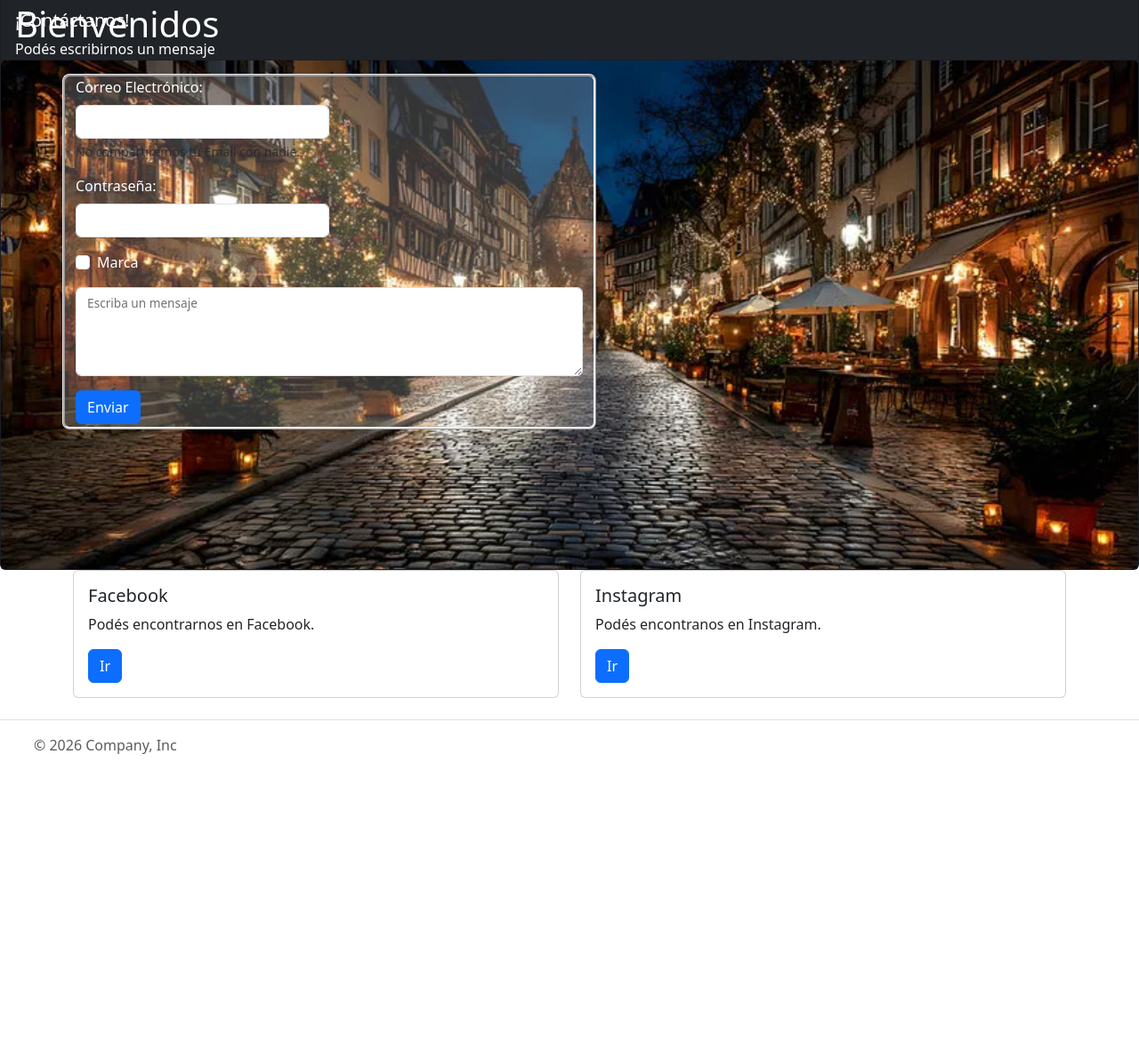
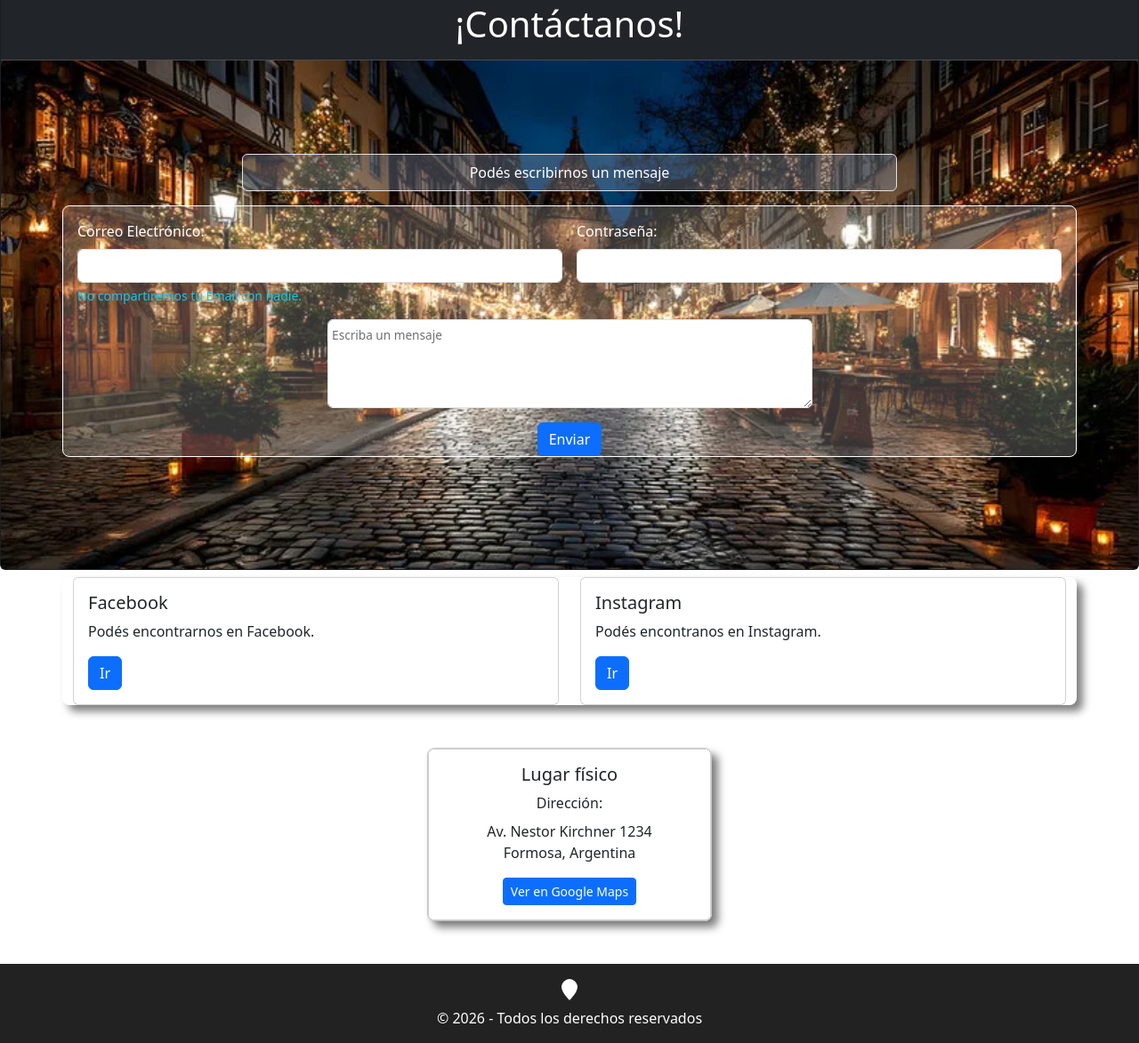
Before and after one commit to Tasitar/tp-bootstrap-grupo-7, a plain HTML site: page contactos.html in a window 1280 px wide. Shown: the part 62-1235 px from the top of the page at 89% size. Before the commit the page ends 953 px from the top, so only its background shows below. Drawn offline with nearby package versions, Linux system fonts and the light colour scheme.

Commit message:
Se agregó propiedades de Boopstrap al formulario, se agregó una card con la dirección del lugar. Se reposicionaró el formulario y el contenido del encabezado

```diff
--- a/assets/css/contactos.css
+++ b/assets/css/contactos.css
@@ -3,8 +3,7 @@
     border-radius: 8px;
     background-color: rgba(187, 186, 186, 0.5);
     background-color: hsla(0, 0%, 180%, 0.2);
-    width: 600px;
-    height: 400px;
+
 }
 
 .email-aviso {   /*propiedades del aviso del correo electrónico*/
--- a/contactos.html
+++ b/contactos.html
@@ -35,53 +35,58 @@
   </nav>
   <main>
     <div class="card text-bg-dark">
-      <div class="card-header">
-        <h1>Bienvenidos</h1>
+      <div class="card-header"
+        style="border-color: rgb(77, 76, 76); border-width: 1px; display:flex; justify-content: center; flex-direction: column; align-items: center;">
+
+        <h1 class="card-title">¡Contáctanos!</h1>
       </div>
 
-      <img src="./assets/img-contactos/strasbourg-facecard.webp" class="card-img" alt="..." />
+      <img src="./assets/img-contactos/strasbourg-facecard.webp" class="card-img" />
 
-      <div class="card-img-overlay">
-        <h5 class="card-title">¡Contáctanos!</h5>
-        <p class="card-text">Podés escribirnos un mensaje</p>
+      <div class="card-img-overlay d-flex justify-content-center">
+        <div class="container" style="margin-top: 13%; margin-bottom: 100px;">
 
-        <div class="container">
-          <div class="row">
-            <form class="area-mensajeria">
+          <div class="row justify-content-center">
 
-              <div class="col-12 col-md-6 mb-3">
-                <label for="exampleInputEmail1" class="form-label">Correo Electrónico:</label>
-                <input type="email" class="form-control" id="exampleInputEmail1" />
-                <div id="email-aviso" class="form-text">
+            <div class="col-12 col-md-8">
+              <p class="card-text text-center border rounded p-2" style="background-color: rgba(127, 141, 161, 0.384);">
+                Podés escribirnos un mensaje
+              </p>
+            </div>
+
+            <form class="row g-3 justify-content-center"
+              style="background-color: rgba(255, 255, 255, 0.2); background-color: hsla(0, 0%, 100%, 0.2); border-style: solid; border-radius: 8px; border-width: 1px;">
+              <div class="col-12 col-md-6">
+                <label for="email" class="form-label">Correo Electrónico:</label>
+                <input type="email" class="form-control" id="email" name="email" required>
+                <div class="form-text text-info">
                   No compartiremos tu Email con nadie.
                 </div>
               </div>
 
-              <div class="col-12 col-md-6 mb-3">
-                <label for="exampleInputPassword1" class="form-label">Contraseña:</label>
-                <input type="password" class="form-control" id="exampleInputPassword1" />
+              <div class="col-12 col-md-6">
+                <label for="password" class="form-label">Contraseña:</label>
+                <input type="password" class="form-control" id="password" name="password" required>
               </div>
 
-              <div class="col-12 mb-3 form-check">
-                <input type="checkbox" class="form-check-input" id="exampleCheck1" />
-                <label class="form-check-label" for="exampleCheck1">Marca</label>
+              <div class="col-12 col-md-6 form-floating">
+                <textarea class="form-control" id="mensaje" name="mensaje" style="height: 100px;"></textarea>
+                <label for="mensaje">Escriba un mensaje</label>
               </div>
 
-              <div class="col-12 mb-3 form-floating">
-                <textarea class="form-control" id="caja-mensaje" style="height: 100px"></textarea>
-                <label for="caja-mensaje">Escriba un mensaje</label>
-              </div>
-
-              <div class="col-12">
+              <div class="col-12 text-center">
                 <button type="submit" class="btn btn-primary">Enviar</button>
               </div>
 
             </form>
+
+          </div>
         </div>
       </div>
 
   </main>
-      <div class="container">
+  <div class="container"
+    style="margin-top: 8px; justify-content: center; border-radius: 8px; box-shadow: 7px 7px 10px rgba(0, 0, 0, 0.507);">
     <div class="row">
       <div class="col-md-6">
         <div class="card">
@@ -104,28 +109,40 @@
     </div>
   </div>
 
-  <footer class="d-flex flex-wrap justify-content-between align-items-center py-3 my-4 border-top">
-    <div class="col-md-4 d-flex align-items-center">
-      <a href="/" class="mb-3 me-2 mb-md-0 text-body-secondary text-decoration-none lh-1" aria-label="Bootstrap">
-        <svg class="bi" width="30" height="24" aria-hidden="true">
-          <use xlink:href="#bootstrap"></use>
+  <div class="d-flex justify-content-center my-5">
+
+  <div style="max-width: 320px; width: 100%; border: 1px solid #ccc; box-shadow: 7px 7px 10px rgba(0,0,0,0.5); border-radius: 8px;">
+
+    <div class="card shadow-sm text-center">
+
+      <div class="card-body">
+        <h5 class="card-title">Lugar físico</h5>
+
+        <p class="mb-2">Dirección:</p>
+
+        <p>
+          Av. Nestor Kirchner 1234<br>
+          Formosa, Argentina
+        </p>
+
+        <a href="https://www.google.com/maps" target="_blank" class="btn btn-primary btn-sm">
+          Ver en Google Maps
+        </a>
+
+      </div>
+    </div>
+
+  </div>
+
+</div>
+
+  <footer class="text-center text-white p-3" style="background-color: #222; margin-top: 10px;">
+
+    <svg xmlns="http://www.w3.org/2000/svg" width="24" height="24" fill="white" viewBox="0 0 16 16">
+      <path d="M8 0C5 0 2 3 2 6c0 4 6 10 6 10s6-6 6-10c0-3-3-6-6-6z" />
     </svg>
-      </a>
-      <span class="mb-3 mb-md-0 text-body-secondary">© 2026 Company, Inc</span>
-    </div>
-    <ul class="nav col-md-4 justify-content-end list-unstyled d-flex">
-      <li class="ms-3">
-        <a class="text-body-secondary" href="#" aria-label="Instagram"><svg class="bi" width="24" height="24"
-            aria-hidden="true">
-            <use xlink:href="#instagram"></use>
-          </svg></a>
-      </li>
-      <li class="ms-3">
-        <a class="text-body-secondary" href="#" aria-label="Facebook"><svg class="bi" width="24" height="24">
-            <use xlink:href="#facebook"></use>
-          </svg></a>
-      </li>
-    </ul>
+    <p class="mb-0 mt-2">© 2026 - Todos los derechos reservados</p>
+
   </footer>
   <script src="https://cdn.jsdelivr.net/npm/bootstrap@5.3.8/dist/js/bootstrap.bundle.min.js"
     integrity="sha384-FKyoEForCGlyvwx9Hj09JcYn3nv7wiPVlz7YYwJrWVcXK/BmnVDxM+D2scQbITxI"
```
Lines whose indentation alone changed are shown as unchanged.
